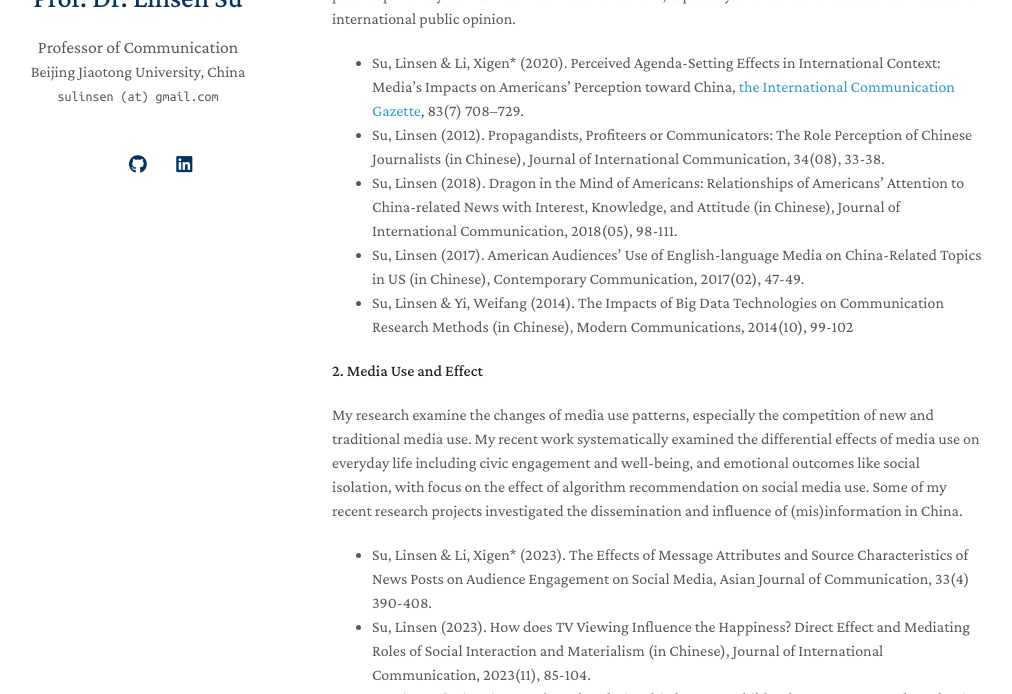
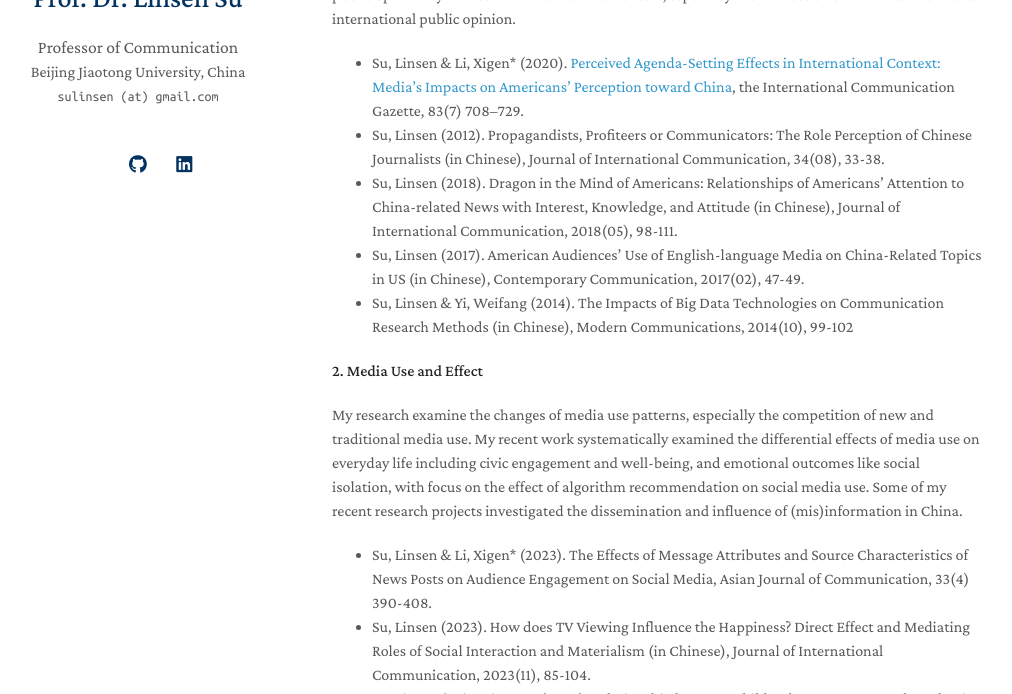
Before and after one commit to linsensu/home, a Jekyll site: the page built from index.md, in a window 1280 px wide and 900 px high, scrolled down 941 px, cut to the strip 206-900 px from the top of the window. Shown: the whole strip, without its empty margins (138-1150 px from the left). Built offline with Jekyll 4.4.1, drawn with Linux system fonts in a browser that asks for light colours; a style sheet for code colours, icons or effects is not loaded; our own code applies the rules of GitHub Pages for plain Markdown files.

```diff
--- a/index.md
+++ b/index.md
@@ -22,7 +22,7 @@ Do the news media still have a significant influence on the formation of public
 
 My research has addressed the opinion dynamics in the process of evolution, including on the interaction between communicators and audience, online and offline opinion. My research focus on the agenda-setting effects of opinion, and how media influence on U.S. public opinion regarding China. These studies expanded traditional public opinion theories by addressing individual differences in agenda setting research and dynamic evolution of opinion. Recently I focused on the public opinion dynamics in an international context, especially the interaction between domestic and international public opinion.
 
-- Su, Linsen & Li, Xigen* (2020). Perceived Agenda-Setting Effects in International Context: Media’s Impacts on Americans’ Perception toward China, [the International Communication Gazette](https://journals.sagepub.com/doi/full/10.1177/1748048520984029), 83(7) 708–729.
+- Su, Linsen & Li, Xigen* (2020). [Perceived Agenda-Setting Effects in International Context: Media’s Impacts on Americans’ Perception toward China]((https://journals.sagepub.com/doi/full/10.1177/1748048520984029)), the International Communication Gazette, 83(7) 708–729.
 - Su, Linsen (2012). Propagandists, Profiteers or Communicators: The Role Perception of Chinese Journalists (in Chinese), Journal of International Communication, 34(08), 33-38.
 - Su, Linsen (2018). Dragon in the Mind of Americans: Relationships of Americans’ Attention to China-related News with Interest, Knowledge, and Attitude (in Chinese), Journal of International Communication, 2018(05), 98-111.
 - Su, Linsen (2017). American Audiences’ Use of English-language Media on China-Related Topics in US (in Chinese), Contemporary Communication, 2017(02), 47-49.
```
